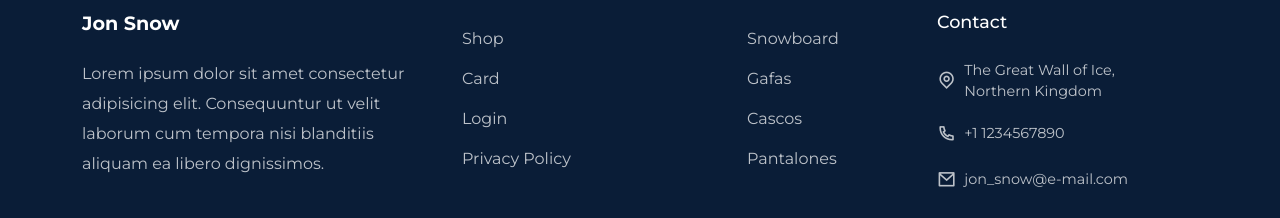
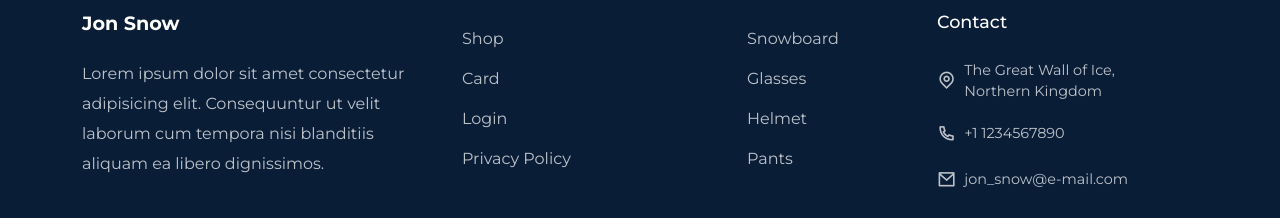
Before and after one commit to Rolando-Du/jonSnow, a React (Create React App) app: page /home in a window 1280 px wide. Shown: the part 2304-2522 px from the top of the page. Built offline with nearby package versions, Linux system fonts and the light colour scheme; no server answers.

Commit message:
:bug: writing in english

```diff
--- a/src/components/Footer/Footer.jsx
+++ b/src/components/Footer/Footer.jsx
@@ -54,15 +54,15 @@ const Footer = () => {
               </ListGroupItem>
 
               <ListGroupItem className='ps-0 border-0'>
-                <Link to='#'>Gafas</Link>
+                <Link to='#'>Glasses</Link>
               </ListGroupItem>
 
               <ListGroupItem className='ps-0 border-0'>
-                <Link to='#'>Cascos</Link>
+                <Link to='#'>Helmet</Link>
               </ListGroupItem>
 
               <ListGroupItem className='ps-0 border-0'>
-                <Link to='#'>Pantalones</Link>
+                <Link to='#'>Pants</Link>
               </ListGroupItem>
             </ListGroup>
           </div>
```
